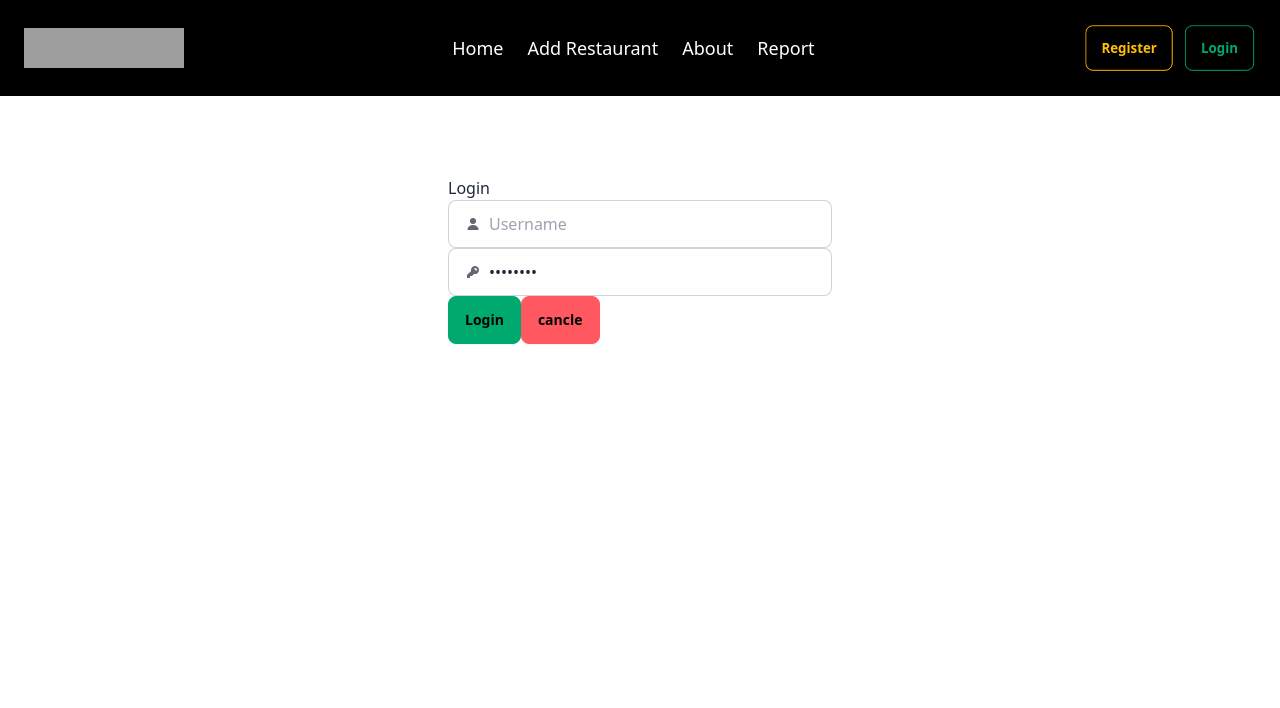
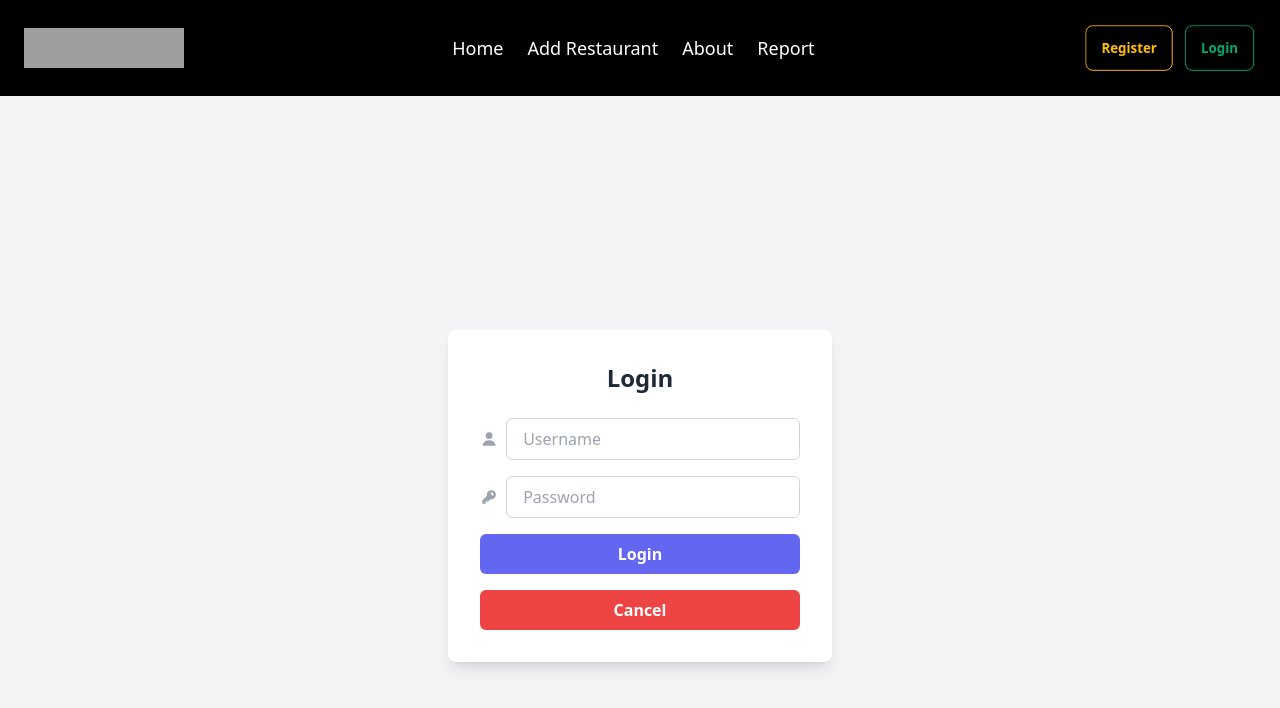
Before and after one commit to Punsano26/Grab-Tailwind-workshop1, a React (Vite) app: page /login in a window 1280 px wide. Shown: the top 708 px of the page. Built offline with nearby package versions, Linux system fonts and the light colour scheme; grey boxes are pictures that could not be loaded.

Commit message:
Debug swal and login not plate

```diff
--- a/package.json
+++ b/package.json
@@ -17,7 +17,7 @@
     "react": "^18.2.0",
     "react-dom": "^18.2.0",
     "react-router-dom": "^6.24.0",
-    "sweetalert2": "^11.12.3"
+    "sweetalert2": "^11.12.4"
   },
   "devDependencies": {
     "@types/react": "^18.2.66",
--- a/src/Components/Nav.jsx
+++ b/src/Components/Nav.jsx
@@ -2,9 +2,10 @@ import React, { useState } from "react";
 import UserProfile from "./UserProfile";
 import RegiterButton from "./RegiterButton";
 import LoginButton from "./LoginButton";
+import { useAuthContext } from "../context/AuthContext";
 
 const Nav = () => {
-  const user = null;
+  const {user, logout} = useAuthContext();
   const [isMenuOpen, setIsMenuOpen] = useState(false);
 
   const toggleMenu = () => {
--- /dev/null
+++ b/src/context/AuthContext.jsx
@@ -0,0 +1,27 @@
+import { useState, useContext, createContext, useEffect } from "react";
+import AuthService from "../services/auth.service";
+
+const AuthContext = createContext(null);
+export const AuthProvider = ({ children }) => {
+  const [user, setUser] = useState(getUser);
+  const login = (user) => setUser(user); //เซ็ตค่าปัจจุบันเสมอ
+  const logout = () => {
+    AuthService.logout();
+    setUser(null); //logout แล้ว clear user
+  };
+  function getUser() {
+    const temp = localStorage.getItem("user");
+    const saveUser = JSON.parse(temp);
+    return saveUser || null;
+  }
+  useEffect(() => {
+    const temp = JSON.stringify(user);
+    localStorage.setItem("user", temp);
+  }, [user]); //call back function สั่งให้มันทำอะไร
+  return (
+    <AuthContext.Provider value={{ user, login, logout }}>
+      {children}
+    </AuthContext.Provider>
+  );
+};
+export const useAuthContext = () => useContext(AuthContext);
--- a/src/main.jsx
+++ b/src/main.jsx
@@ -4,14 +4,16 @@ import { Nav } from './Components';
 import './index.css'
 import { RouterProvider } from 'react-router';
 import Router from './routes/Router';
-
+import { AuthProvider } from "./context/AuthContext"
 
 
 
 
 ReactDOM.createRoot(document.getElementById('root')).render(
   <React.StrictMode>
+    <AuthProvider>
     <Nav />
     <RouterProvider router={Router} />
+    </AuthProvider>
   </React.StrictMode>,
 );
--- a/src/pages/Login.jsx
+++ b/src/pages/Login.jsx
@@ -1,26 +1,91 @@
-import React from 'react'
+import { useState } from "react";
+import AuthService from "../services/auth.service";
+import Swal from "sweetalert2";
+import { useNavigate } from "react-router-dom";
+import { useAuthContext } from "../context/AuthContext";
+const Login = () => {
+  const navigate = useNavigate();
+  const [user, setUser] = useState({
+    username: "",
+    password: "",
+  });
+  const { login } = useAuthContext();
+  const handleChange = (e) => {
+    const { name, value } = e.target;
+    setUser((user) => ({ ...user, [name]: value }));
+  };
 
-const Login = () => {
+  const handleSubmit = async () => {
+    try {
+      const currentUser = await AuthService.login(username, password);
+      login(currentUser);
+      setUser({
+        username: "",
+        password: "",
+      });
+       if (register.status === 200) {
+         Swal.fire({
+           title: "User Registration",
+           text: "Login successfully",
+           icon: "success",
+         });
+         setUser({ username: "",  password: "" });
+         navigate("/");
+       }
+
+    } catch (error) {
+      Swal.fire({
+        title: "User Registered error",
+        text: error?.response?.data?.message,
+        icon: "error",
+      });
+    }
+  };
+
+    const handleCancel = () => {
+      setUser({
+        username: "",
+        email: "",
+        password: "",
+      });
+      navigate("/");
+    };
+
   return (
-    <div className="container mx-auto max-w-96 my-auto mt-20">
-      <h1>Login</h1>
-      <label className="input input-bordered flex items-center gap-2">
+    <div className="flex items-center justify-center min-h-screen bg-gray-100">
+      <div className="w-full max-w-sm p-8 bg-white shadow-lg rounded-lg">
+        <h1 className="text-2xl font-bold mb-6 text-center text-gray-800">
+          Login
+        </h1>
+        <form className="space-y-4">
+          <div className="flex flex-col gap-2">
+            <label className="text-gray-600 flex items-center">
               <svg
                 xmlns="http://www.w3.org/2000/svg"
                 viewBox="0 0 16 16"
                 fill="currentColor"
-          className="h-4 w-4 opacity-70"
+                className="h-5 w-5 text-gray-400 mr-2"
               >
                 <path d="M8 8a3 3 0 1 0 0-6 3 3 0 0 0 0 6ZM12.735 14c.618 0 1.093-.561.872-1.139a6.002 6.002 0 0 0-11.215 0c-.22.578.254 1.139.872 1.139h9.47Z" />
               </svg>
-        <input type="text" className="grow" placeholder="Username" />
+              <input
+                name="username"
+                type="text"
+                className="w-full py-2 px-4 border border-gray-300 rounded-md focus:outline-none focus:border-indigo-500"
+                value={user.username}
+                placeholder="Username"
+                onChange={handleChange}
+              />
             </label>
-      <label className="input input-bordered flex items-center gap-2">
+          </div>
+
+          <div className="flex flex-col gap-2">
+            <label className="text-gray-600 flex items-center">
               <svg
                 xmlns="http://www.w3.org/2000/svg"
                 viewBox="0 0 16 16"
                 fill="currentColor"
-          className="h-4 w-4 opacity-70"
+                className="h-5 w-5 text-gray-400 mr-2"
               >
                 <path
                   fillRule="evenodd"
@@ -28,12 +93,34 @@ const Login = () => {
                   clipRule="evenodd"
                 />
               </svg>
-        <input type="password" className="grow" value="password" />
+              <input
+                name="password"
+                onChange={handleChange}
+                value={user.password}
+                type="password"
+                className="w-full py-2 px-4 border border-gray-300 rounded-md focus:outline-none focus:border-indigo-500"
+                placeholder="Password"
+              />
             </label>
-      <button className="btn btn-success">Login</button>
-      <button className="btn btn-error">cancle</button>
+          </div>
+
+          <button
+            className="w-full bg-indigo-500 text-white py-2 px-4 rounded-md font-semibold hover:bg-indigo-600 focus:outline-none focus:ring-2 focus:ring-indigo-500"
+            onClick={handleSubmit}
+          >
+            Login
+          </button>
+
+          <button
+            onClick={handleCancel}
+            className="w-full bg-red-500 text-white py-2 px-4 rounded-md font-semibold hover:bg-red-600 focus:outline-none focus:ring-2 focus:ring-red-500"
+          >
+            Cancel
+          </button>
+        </form>
+      </div>
     </div>
   );
-}
+};
 
-export default Login
+export default Login;
--- a/src/pages/Register.jsx
+++ b/src/pages/Register.jsx
@@ -18,19 +18,19 @@ const Register = () => {
     setUser({ ...user, [name]: value });
   };
   const handleSubmit = async () => {
+    // e.preventDefault();
     try {
-      const register = AuthService.register(
+      const register = await AuthService.register(
         user.username,
         user.email,
         user.password
       );
       if (register.status === 200) {
-        Swal.fire({
-          title: "User Registered Successfully",
-          text: register.data.message,
-          icon: "success",
-          timer: 1500,
-        });
+Swal.fire({
+  title: "User Registration",
+  text: "That thing is still around?",
+  icon: "success",
+});
         setUser({ username: "", email: "", password: "" });
         navigate("/login");
       }
--- a/src/services/api.js
+++ b/src/services/api.js
@@ -1,5 +1,5 @@
 import axios from "axios";
-const baseURL = "http://localhost:3000/api/v1"
+const baseURL = "http://localhost:3000"
 const instance =  axios.create({
     baseURL: baseURL,
     headers:{
--- a/src/services/auth.service.js
+++ b/src/services/auth.service.js
@@ -2,11 +2,24 @@ import api from "./api";
 import TokenService from "./token.service";
 const API_URL = "/api/v1/auth";
 const register = async (username, password, email) => {
-   return await api.post(API_URL+"/signup", {username, password, email})
+  return await api.post(API_URL + "/signup", { username, password, email });
 };
 
+const login = async (username, password) => {
+  const response = await api.post(API_URL + "login", { username, password });
+  if (response.data.accessToken) {
+    localStorage.setItem(
+      "accessToken",
+      JSON.stringify(response.data.accessToken)
+    );
+    localStorage.setItem("user", JSON.stringify(response)
+);
+  }
+  return response;
+};
 const AuthService = {
-    register,
+  register,
+  login
 };
 
 export default AuthService;
```
Also changed, not shown: 1 other file (tests, documents, lock files or other folders). Lines whose indentation alone changed are shown as unchanged.
